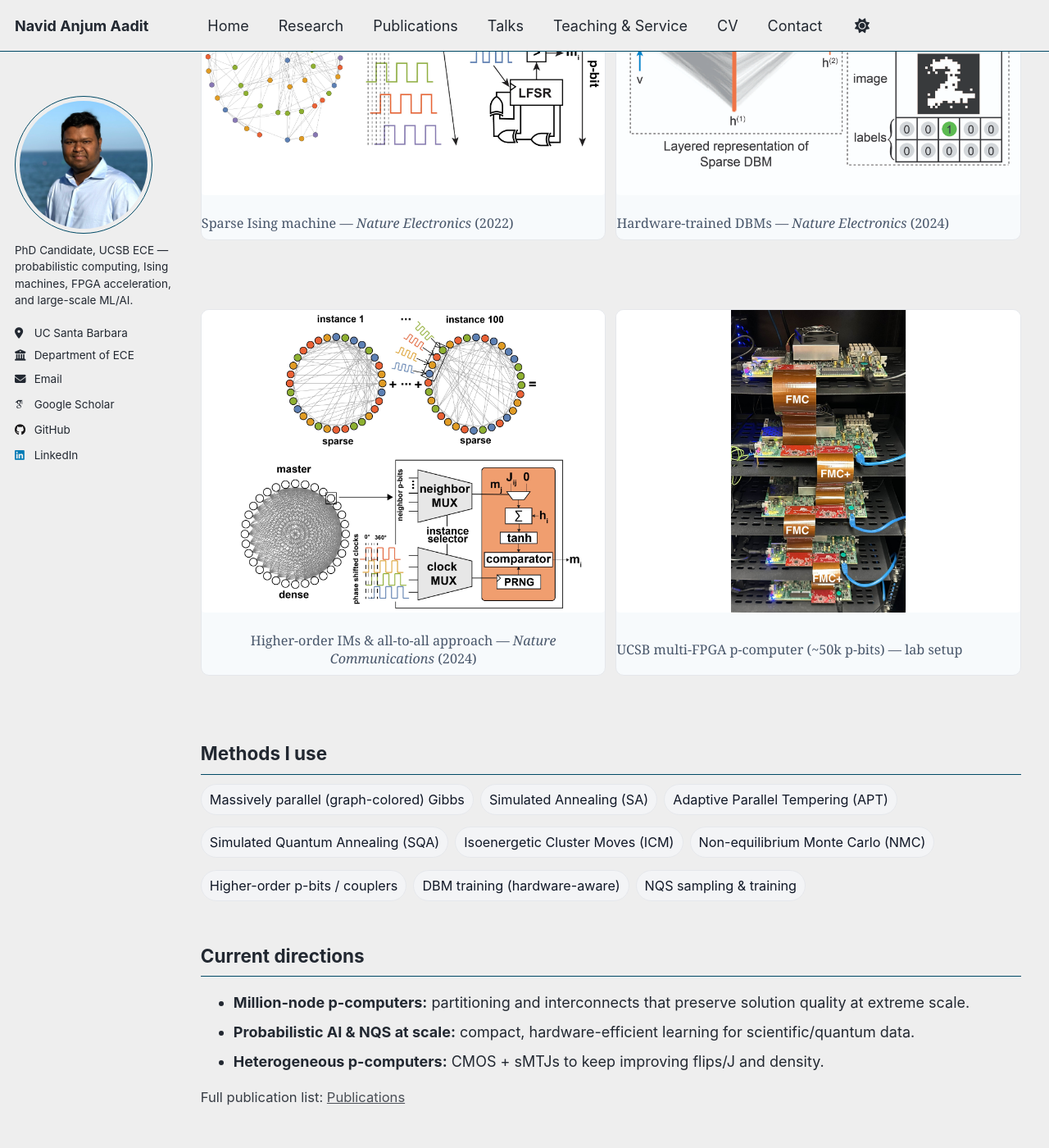
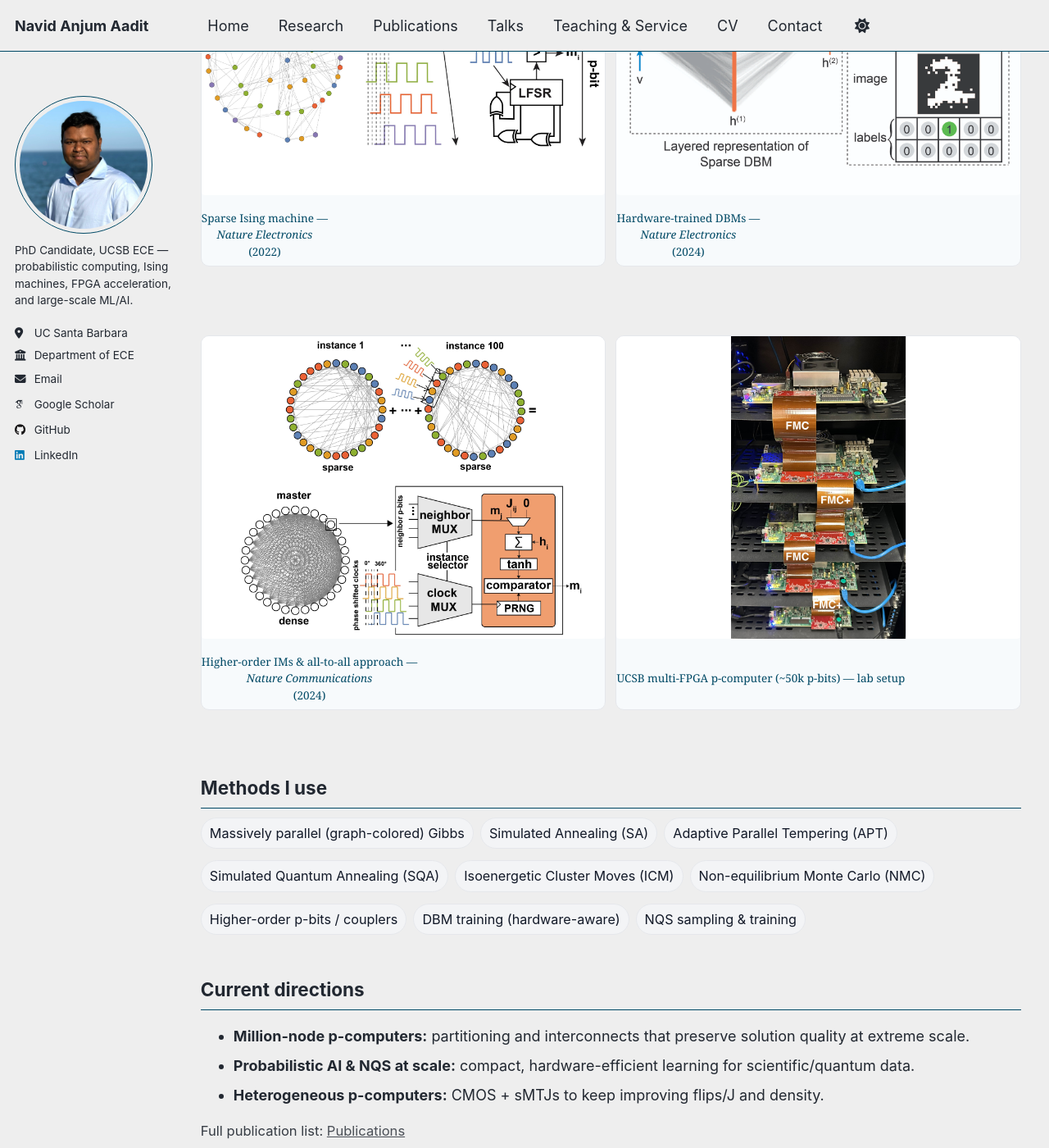
Before and after one commit to navidaadit/navidaadit.github.io, a Jekyll site: the page built from _pages/research.md, in a window 1280 px wide and 1400 px high, scrolled down 1681 px. Shown: the whole window at 82% size. Built offline with Jekyll 4.4.1, drawn with Linux system fonts in a browser that asks for light colours; some web fonts are replaced.

Commit message:
Update research.md

```diff
--- a/_pages/research.md
+++ b/_pages/research.md
@@ -21,22 +21,6 @@ abbr[title]{text-decoration:none;border:0;cursor:help}
 /* Spotlight grid (2×2). Card/image rules live in global CSS. */
 .gallery-2x2{display:grid;grid-template-columns:repeat(2,minmax(0,1fr));gap:12px;margin:.6rem 0 1.2rem;}
 @media (max-width:980px){.grid-3,.gallery-2x2{grid-template-columns:1fr;}}
-
-/* ===== HARD OVERRIDE for this page only (beats global left-align) ===== */
-#spotlight .figure-card figcaption,
-#spotlight .figure-card .figcap{
-  text-align:center !important;
-  display:block !important;     /* ensure it behaves like a block below image */
-  margin-top:6px;
-  font-size:.9rem;
-  line-height:1.35;
-  color:var(--footer-fg,#475569);
-}
-/* children (e.g., <em>) inherit the centered alignment instead of forcing left */
-#spotlight .figure-card figcaption *,
-#spotlight .figure-card .figcap *{
-  text-align:inherit !important;
-}
 </style>
 
 <div class="research-lead">
@@ -118,26 +102,34 @@ I build <strong>CMOS/FPGA systems</strong> for <strong>probabilistic computing</
 
 ## Spotlight
 
-<div class="gallery-2x2" id="spotlight">
+<div class="gallery-2x2">
   <figure class="figure-card">
     <img src="/images/research/sparse-ising.jpeg" alt="Sparse Ising machine on FPGA">
-    <figcaption class="figcap">Sparse Ising machine — <em>Nature Electronics</em> (2022)</figcaption>
+    <figcaption class="figcap" style="display:grid !important; place-items:center !important; text-align:center !important;">
+      Sparse Ising machine — <em>Nature Electronics</em> (2022)
+    </figcaption>
   </figure>
 
   <figure class="figure-card">
     <img src="/images/research/dbm-hardware.jpeg" alt="Hardware-trained deep Boltzmann machines">
-    <figcaption class="figcap">Hardware-trained DBMs — <em>Nature Electronics</em> (2024)</figcaption>
+    <figcaption class="figcap" style="display:grid !important; place-items:center !important; text-align:center !important;">
+      Hardware-trained DBMs — <em>Nature Electronics</em> (2024)
+    </figcaption>
   </figure>
 
   <figure class="figure-card">
     <img src="/images/research/all-to-all.jpeg" alt="Higher-order Ising machines and dense behavior">
-    <figcaption class="figcap">Higher-order IMs &amp; all-to-all approach — <em>Nature Communications</em> (2024)</figcaption>
+    <figcaption class="figcap" style="display:grid !important; place-items:center !important; text-align:center !important;">
+      Higher-order IMs &amp; all-to-all approach — <em>Nature Communications</em> (2024)
+    </figcaption>
   </figure>
 
   <!-- Rack photo: make it fill the card (no bottom whitespace) -->
   <figure class="figure-card fill">
     <img src="/images/research/5-fpga-setup.jpeg" alt="UCSB multi-FPGA p-computer (rack)">
-    <figcaption class="figcap">UCSB multi-FPGA p-computer (~50k p-bits) — lab setup</figcaption>
+    <figcaption class="figcap" style="display:grid !important; place-items:center !important; text-align:center !important;">
+      UCSB multi-FPGA p-computer (~50k p-bits) — lab setup
+    </figcaption>
   </figure>
 </div>
 
```
